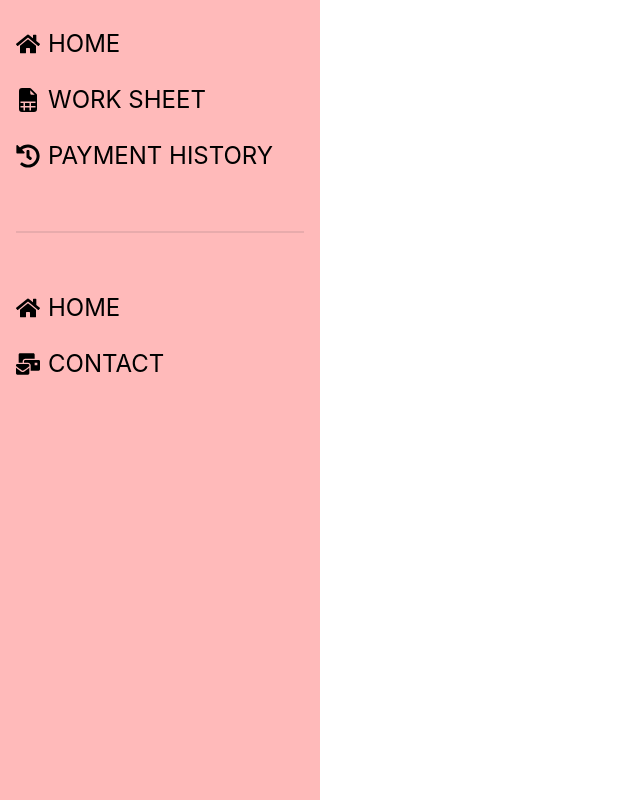
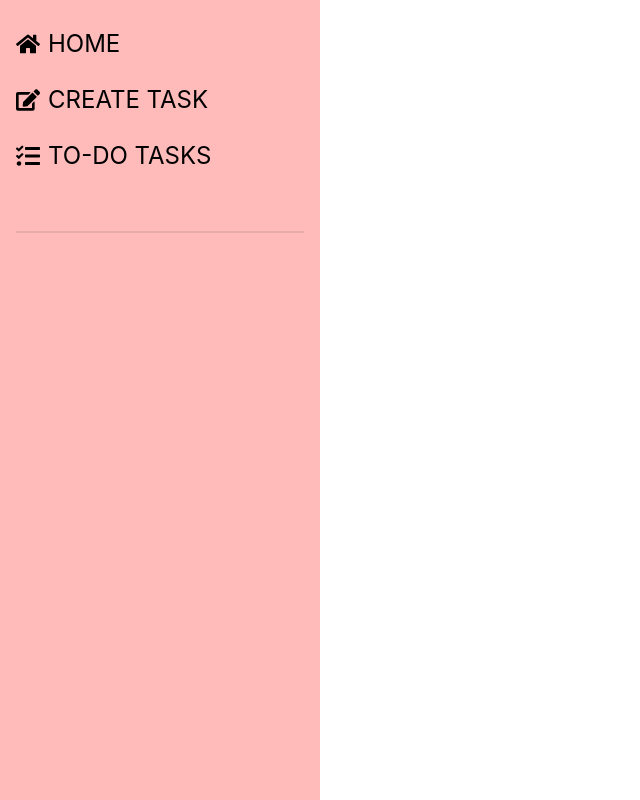
Before and after one commit to JPChoyon/task-management-client, a React (Vite) app: page /dashboard in a window 1280 px wide. Shown: the whole page, without its empty margins (0-640 px from the left). Built offline with nearby package versions, Linux system fonts and the light colour scheme; no server answers.

Commit message:
dashboard fixed

```diff
--- a/src/Layout/Dashboard.jsx
+++ b/src/Layout/Dashboard.jsx
@@ -1,7 +1,5 @@
-import { FaHistory, FaHome, FaList, FaMailBulk, FaUser } from "react-icons/fa";
-import { BsFillFileEarmarkSpreadsheetFill } from "react-icons/bs";
-import { GiProgression } from "react-icons/gi";
-import { GrUserWorker } from "react-icons/gr";
+import { FaEdit, FaHome, FaTasks } from "react-icons/fa";
+
 import { NavLink, Outlet } from "react-router-dom";
 
 const Dashboard = () => {
@@ -38,34 +36,19 @@ const Dashboard = () => {
               to={"work-sheet"}
               className="uppercase text-2xl py-3 flex items-center gap-2 text-black "
             >
-              <BsFillFileEarmarkSpreadsheetFill />
-              <li>Work Sheet</li>
+              <FaEdit />
+              <li>Create Task</li>
             </NavLink>
 
             <NavLink
               to={"payment-history"}
               className="uppercase text-2xl py-3 flex items-center gap-2 text-black "
             >
-              <FaHistory />
-              <li>Payment History</li>
+              <FaTasks />
+              <li>To-Do Tasks</li>
             </NavLink>
 
             <div className="divider py-8 divide-red-50"></div>
-            <NavLink
-              to={"/"}
-              className="uppercase text-2xl py-3 flex items-center gap-2 text-black "
-            >
-              <FaHome></FaHome>
-              <li>Home</li>
-            </NavLink>
-
-            <NavLink
-              to={"contact"}
-              className="uppercase text-2xl py-3 flex items-center gap-2 text-black "
-            >
-              <FaMailBulk></FaMailBulk>
-              <li>contact</li>
-            </NavLink>
           </ul>
         </div>
       </div>
```
